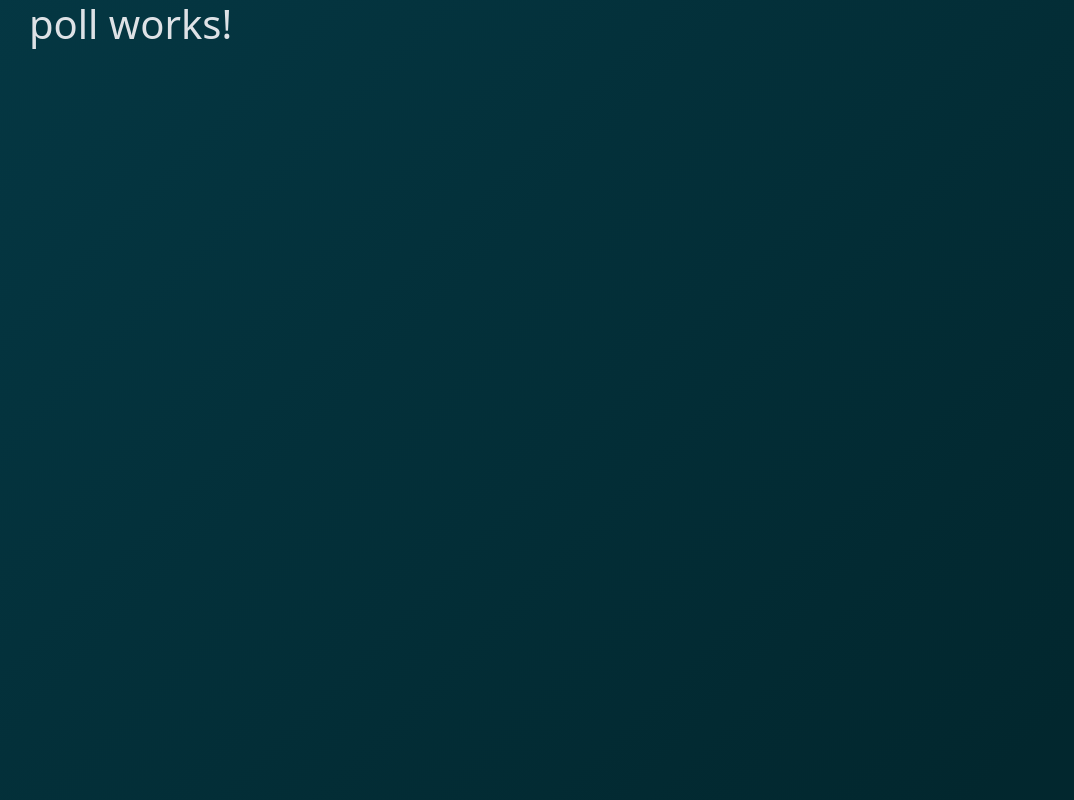
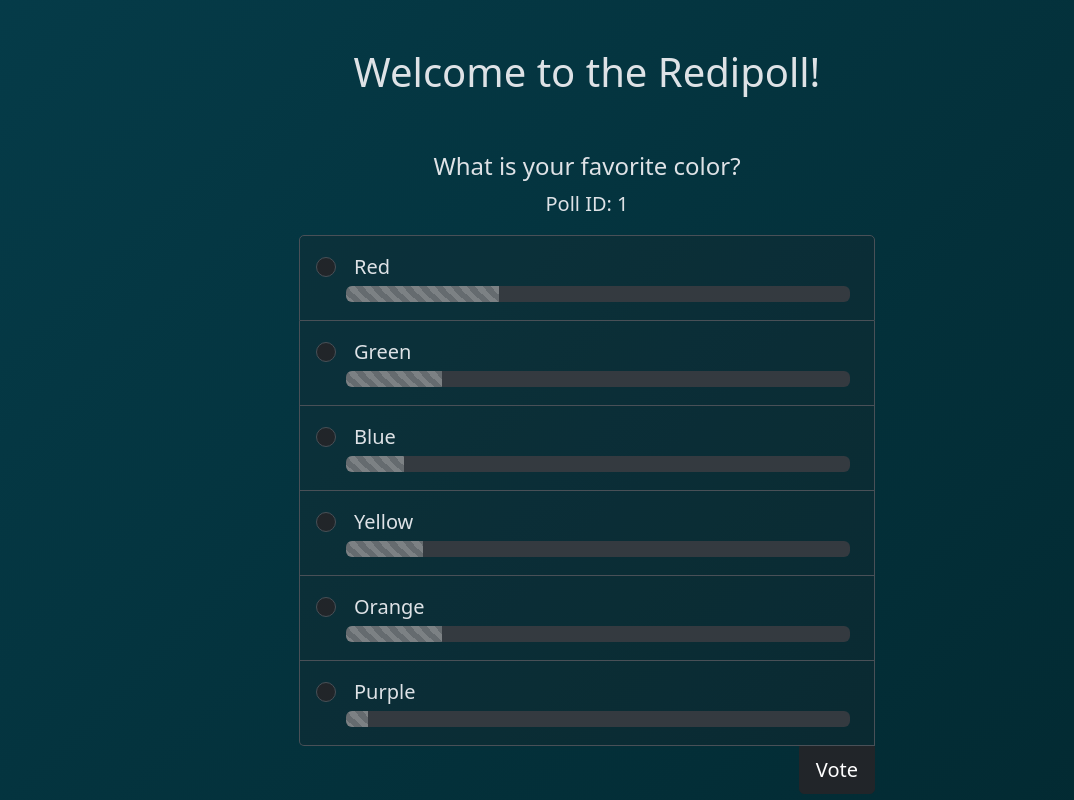
Before and after one commit to deniz7erdem/RediPoll, an Angular app in the folder app/: page /poll/1 in a window 1280 px wide. Shown: the whole page, without its empty margins (53-1127 px from the left). Built offline with nearby package versions, Linux system fonts and the light colour scheme.

Commit message:
poll comp ui

```diff
--- a/app/src/app/poll/poll.component.css
+++ b/app/src/app/poll/poll.component.css
@@ -0,0 +1,8 @@
+
+button{
+    float:right;
+    border-radius: 0px 0px 5px 5px;
+}
+ul{
+    border-radius: 5px 5px 0px 5px;
+}
--- a/app/src/app/poll/poll.component.html
+++ b/app/src/app/poll/poll.component.html
@@ -1 +1,36 @@
-<h1>poll works!</h1>
+<div class="row p-5">
+    <div class="col-md-12 d-grid gap-2 d-md-flex justify-content-md-center">
+        <h1>
+            Welcome to the Redipoll!
+        </h1>
+    </div>
+</div>
+<div class="row ps-5 pe-5 fs-5">
+    <div class="col-md-2"></div>
+    <div class="col-md-8">
+
+        <div class="pb-3 text-center">
+            <h4>{{poll.title}}</h4>
+            Poll ID: {{id}}
+        </div>
+
+        <ul class="list-group ms-5 me-5">
+            <li class="list-group-item p-3 bg-dark bg-opacity-25" *ngFor="let option of poll.options; let i = index"
+                (click)="selectOption(i)">
+                <div class="form-check">
+                    <input class="form-check-input" type="radio" name="flexRadio" id="flexRadio{{i}}"
+                        [checked]="selectedOption === i">
+                    <label class="form-check-label ps-2" for="flexRadio{{i}}">
+                        {{option.name}}
+                    </label>
+                    <div class="progress me-2 mt-1" role="progressbar" aria-valuemin="0" aria-valuemax="100">
+                        <div class="progress-bar bg-light bg-opacity-25 progress-bar-striped progress-bar-animated"
+                            [style.width]="(option.votes/poll.totalVotes)*100 + '%'"></div>
+                    </div>
+                </div>
+            </li>
+        </ul>
+        <button class="btn btn-lg btn-dark me-5" (click)="selectedOption=null">Vote</button>
+
+    </div>
+</div>
--- a/app/src/app/poll/poll.component.ts
+++ b/app/src/app/poll/poll.component.ts
@@ -1,4 +1,5 @@
 import { Component } from '@angular/core';
+import { ActivatedRoute } from '@angular/router';
 
 @Component({
   selector: 'app-poll',
@@ -6,5 +7,29 @@ import { Component } from '@angular/core';
   styleUrls: ['./poll.component.css']
 })
 export class PollComponent {
+  constructor(private route: ActivatedRoute) { }
+  id: number = 0;
+  poll = {
+    id: 123456,
+    title: 'What is your favorite color?',
+    options: [
+      { name: 'Red', votes: 89 },
+      { name: 'Green', votes: 56 },
+      { name: 'Blue', votes: 34 },
+      { name: 'Yellow', votes: 45 },
+      { name: 'Orange', votes: 56 },
+      { name: 'Purple', votes: 13 }
+    ],
+    totalVotes: 293
+  }
+  ngOnInit(): void {
+    this.route.params.subscribe(params => {
+      this.id = params['id'];
+    });
+  }
+  selectedOption: number | null = null;
 
+  selectOption(index: number) {
+      this.selectedOption = index;
+  }
 }
```
